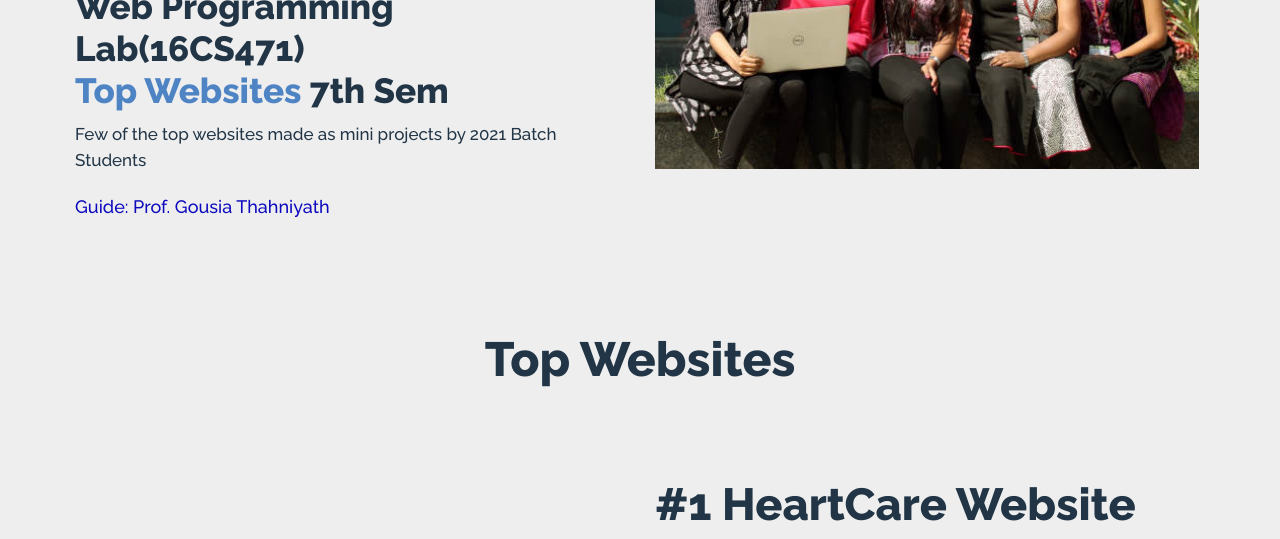
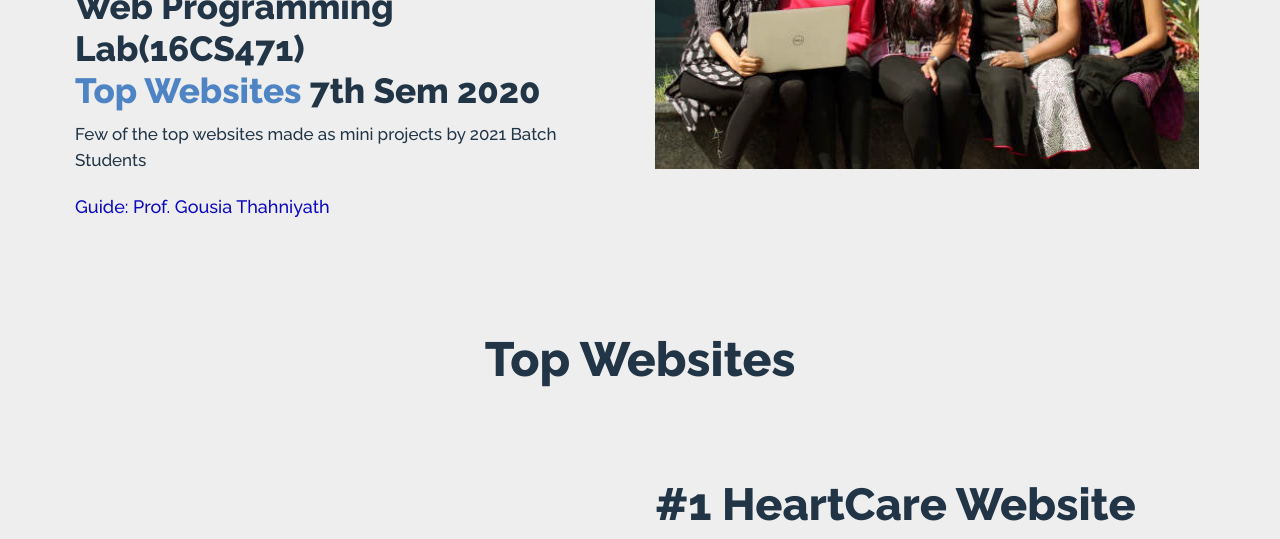
Before and after one commit to amitsv26/weblab, a plain HTML site: page index.html in a window 1280 px wide. Shown: the part 249-788 px from the top of the page. Drawn offline with nearby package versions, Linux system fonts and the light colour scheme; some packages are replaced by stand-ins of ours; a script that the page names is missing.

Commit message:
Update index.html

```diff
--- a/index.html
+++ b/index.html
@@ -25,7 +25,7 @@
                         <div class="col-md-6">
                             <img src="img/logo.png">
                             <h3>Web Programming Lab(16CS471)</h3>
-                            <h3><span>Top Websites</span> 7th Sem</h3>
+                            <h3><span>Top Websites</span> 7th Sem 2020</h3>
                             <p>Few of the top websites made as mini projects by 2021 Batch Students</p>
                             <p><span>Guide: Prof. Gousia Thahniyath</span></p>
                         </div>
```
